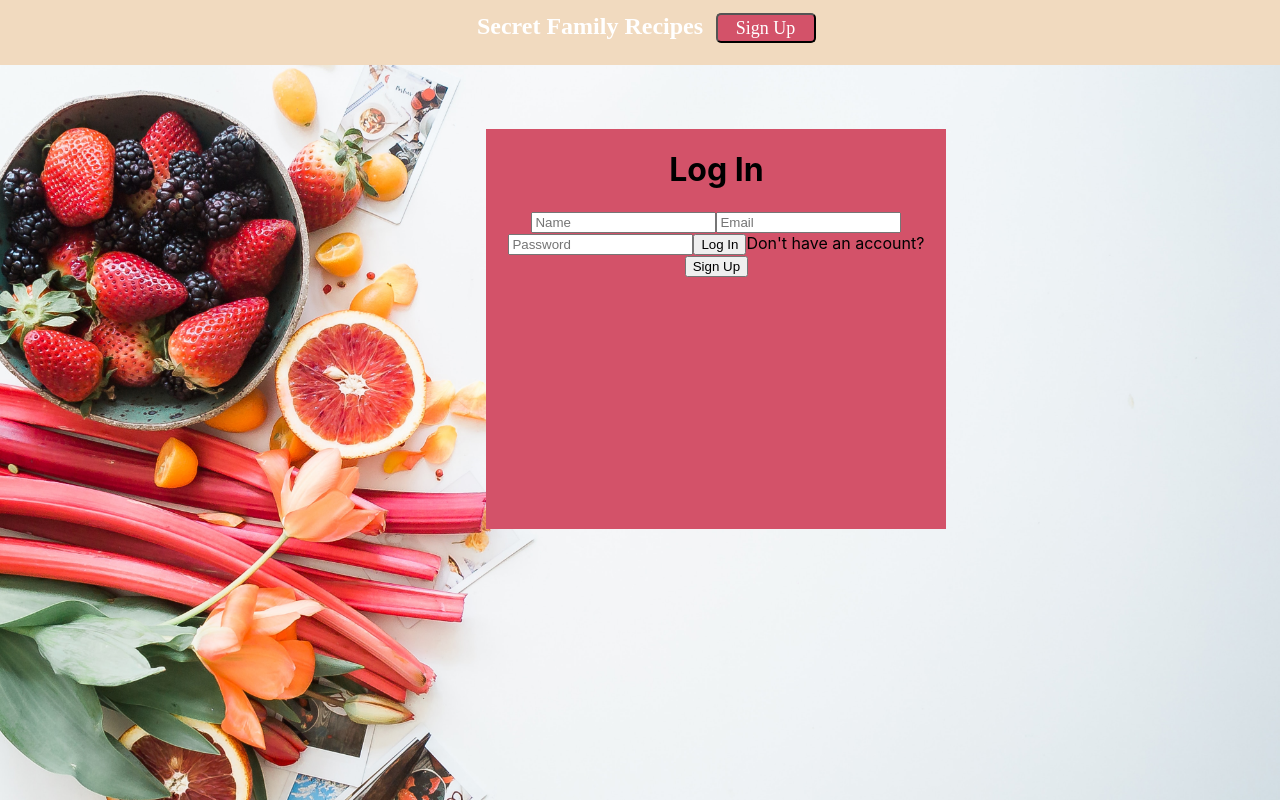
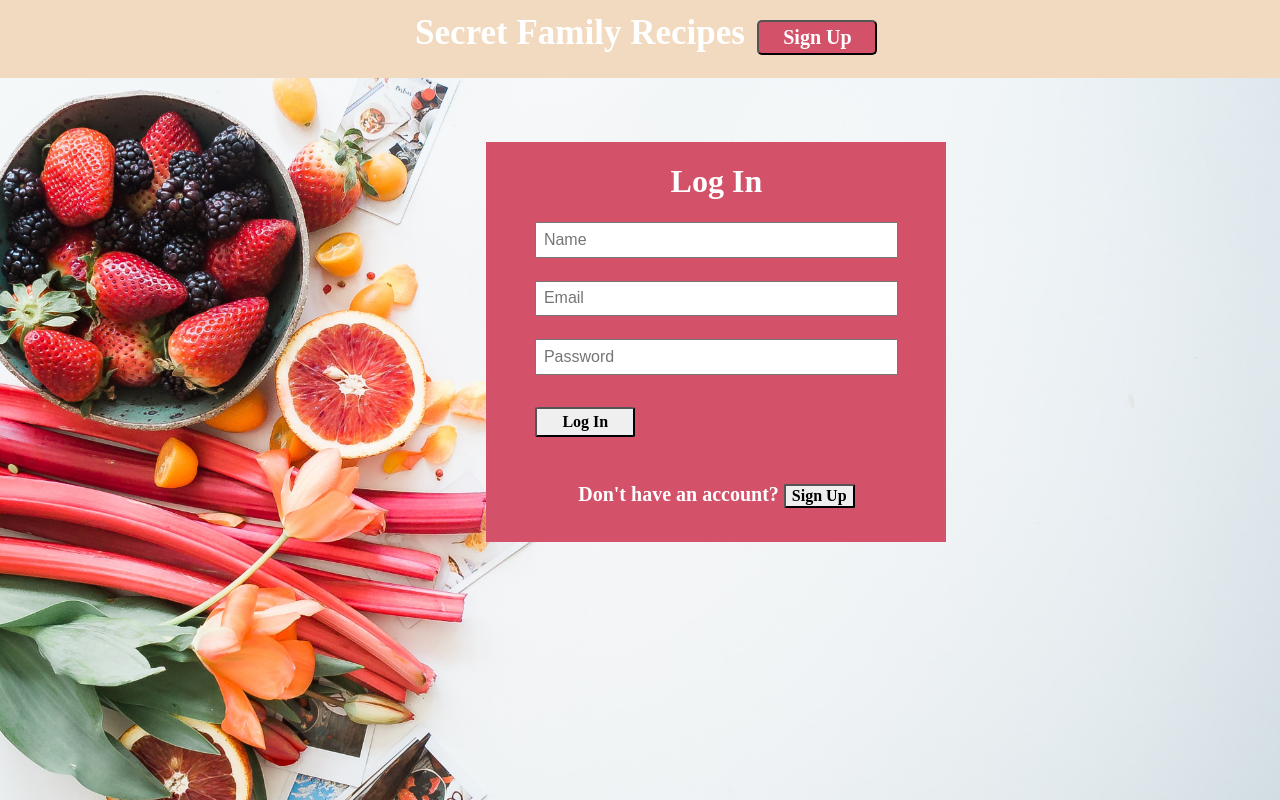
Before and after one commit to BuildWeek-SecretFamilyRecipes/SecretFamilyRecipesFE, a React (Create React App) app in the folder secret-family-recipes/: page / in a window 1280 px wide. Built offline with nearby package versions, Linux system fonts and the light colour scheme.

Commit message:
working on error messages

```diff
--- a/secret-family-recipes/src/App.css
+++ b/secret-family-recipes/src/App.css
@@ -1,6 +1,6 @@
 body {
   background-image: url("./img/colorful-food.jpg");
-  background-size: 100%;
+  background-size: cover;
 }
 
 .App {
@@ -44,16 +44,19 @@ nav {
   font-family: 'Crimson Text', serif;
   color: #FFFF;
   margin: 1%;
+  font-weight: bold;
+  font-size: 35px;
 }
 
 .nav-button {
-  height: 30px;
-  width: 100px;
+  height: 35px;
+  width: 120px;
   border-radius: 5px;
-  font-size: 18px;
+  font-size: 20px;
   background-color: #D35269;
   color: #FFFF;
   font-family: 'Crimson Text', serif;
+  font-weight: bold;
 }
 
 .login-form {
@@ -64,3 +67,55 @@ nav {
   background-color: rgba(211, 82, 105);
   margin-left: 38%; /* would love to use flexbox to center this, not sure how */
 }
+
+.login-h1 {
+  color: #FFFF;
+  font-family: 'Crimson Text', serif;
+}
+
+.sign-up-call {
+  color: #FFFF;
+  font-size: 20px;
+  font-weight: bold;
+  font-family: 'Crimson Text', serif;
+}
+
+.name-box {
+  width: 75%;
+  padding: 1.5%;
+  font-size: 16px;
+  margin-bottom: 5%;
+}
+
+.email-box {
+  width: 75%;
+  padding: 1.5%;
+  font-size: 16px;
+  margin-bottom: 5%;
+}
+
+.password-box {
+  width: 75%;
+  padding: 1.5%;
+  font-size: 16px;
+  margin-bottom: 7%;
+}
+
+.login-button{
+  margin-right: 57%;
+  height: 30px;
+  width: 100px;
+  font-size: 16px;
+  font-family: 'Crimson Text', serif;
+  font-weight: bold;
+  margin-bottom: 10%;
+  border-radius: 5%;
+}
+
+.sign-up-button {
+  font-size: 16px;
+  font-family: 'Crimson Text', serif;
+  font-weight: bold;
+  margin-bottom: 10%;
+  border-radius: 5%;
+}
--- a/secret-family-recipes/src/components/LoginForm.js
+++ b/secret-family-recipes/src/components/LoginForm.js
@@ -15,6 +15,7 @@ return (
     <div className="login-form">
         <h1 className="login-h1">Log In</h1>
         <Form>
+            <div>
                 <Field className="name-box" type="text" name="name" placeholder="Name" />
                 {touched.name && errors.name && ( <p className="error">{errors.name}</p>)}
 
@@ -23,12 +24,15 @@ return (
 
                 <Field className="password-box" type="password" name="password" placeholder="Password" />
                 {touched.password && errors.password && ( <p className="error">{errors.password}</p>)}
+            </div>
 
                 <button className="login-button">Log In</button>
 
-            <label>
+            <div>
+            <label className="sign-up-call">
                 Don't have an account? <a href="#"><button className="sign-up-button">Sign Up</button></a>
             </label>
+            </div>
         </Form>
         {user.map(users => (
             <ul key={users.id}>
```
Lines whose indentation alone changed are shown as unchanged.
